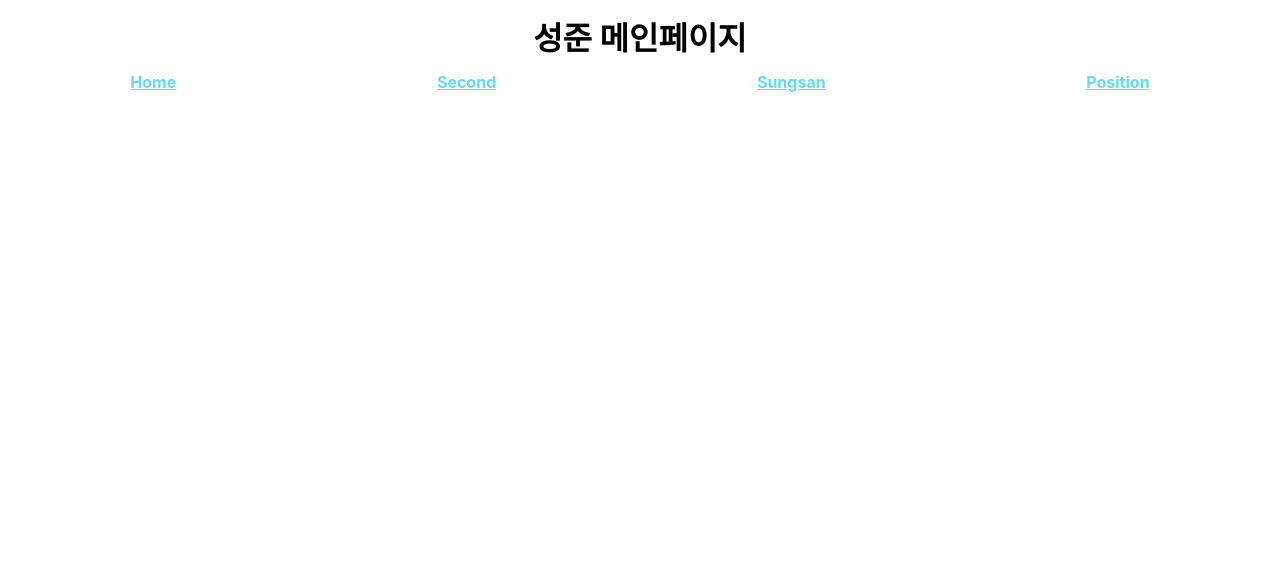
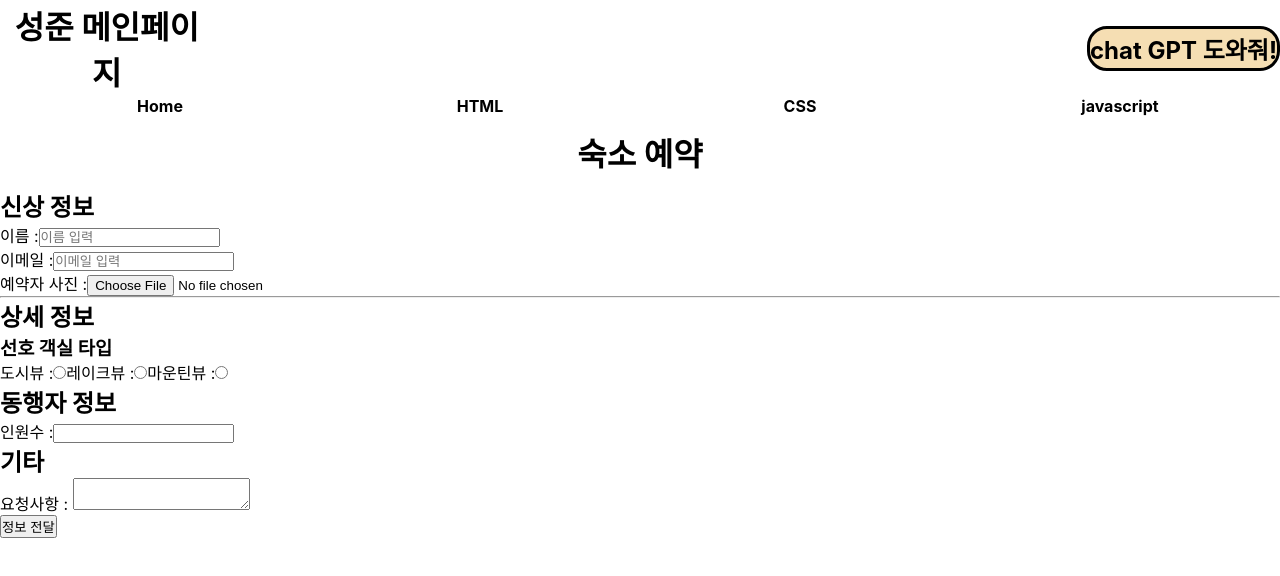
Before and after one commit to sungjoon92/sesac, a React (Create React App) app in the folder my-app/: page /form2 in a window 1280 px wide. Shown: the top 576 px of the page. Built offline with nearby package versions, Linux system fonts and the light colour scheme.

Commit message:
react page update

```diff
--- a/my-app/src/App.js
+++ b/my-app/src/App.js
@@ -7,10 +7,12 @@ import './styles/Home.css';
 
 // 페이지
 import Home from './pages/Home';
-import Second from './pages/Second';
+import Form from './pages/html/form';
+import Form2 from './pages/html/form2';
+import Second from './pages/html/html';
 import Sungsan from './pages/Sungsan';
-import Position from './pages/Position';
-import Flex from './pages/Flex';
+import Position from './pages/css/Position';
+import Flex from './pages/css/Flex';
 <script
   src="https://code.jquery.com/jquery-3.7.1.js"
   integrity="sha256-eKhayi8LEQwp4NKxN+CfCh+3qOVUtJn3QNZ0TciWLP4="
@@ -29,7 +31,14 @@ function App() {
   return (
     <div className="App">
       <header>
-        <h1 id="logo">성준 메인페이지 </h1>
+        <div id="header-top">
+          <Link to="/">
+            <h1 id="logo">성준 메인페이지</h1>
+          </Link>
+          <Link to="https://chatgpt.com/?oai-dm=1" target="_black">
+            <h2>chat GPT 도와줘!</h2>
+          </Link>
+        </div>
 
         <nav>
           <ul className="menu">
@@ -37,23 +46,37 @@ function App() {
               <Link to="/">Home</Link>
             </li>
             <li>
-              <Link to="Second">Second</Link>
+              <Link to="Second">HTML</Link>
+              <ul className="submenu">
+                <li>
+                  <Link to="form">form</Link>
+                </li>
+                <li>
+                  <Link to="form2">form2</Link>
+                </li>
+              </ul>
             </li>
             <li>
-              <Link to="Sungsan">Sungsan</Link>
+              <Link to="Sungsan">CSS</Link>
+              <ul className="submenu">
+                <li>
+                  <Link to="Position">Position</Link>
+                </li>
+                <li>
+                  <Link to="Flex">Flex</Link>
+                </li>
+              </ul>
             </li>
-            <li
-              onMouseEnter={() => setShowSubmenu(true)} // 마우스 오버 시 서브메뉴 표시
-              onMouseLeave={() => setShowSubmenu(false)} // 마우스 아웃 시 서브메뉴 숨김
-            >
-              <Link to="Position">Position</Link>
-              {showSubmenu && (
-                <ul className="submenu">
-                  <li>
-                    <Link to="Flex">Flex</Link>
-                  </li>
-                </ul>
-              )}
+            <li>
+              <Link to="Position">javascript</Link>
+
+              <ul className="submenu">
+                <li>
+                  <Link to="" target="_blank">
+                    test
+                  </Link>
+                </li>
+              </ul>
             </li>
           </ul>
         </nav>
@@ -62,6 +85,8 @@ function App() {
       <Routes>
         <Route path="/" element={<Home />}></Route>
         <Route path="Second" element={<Second />}></Route>
+        <Route path="form" element={<Form />}></Route>
+        <Route path="form2" element={<Form2 />}></Route>
         <Route path="Sungsan" element={<Sungsan />}></Route>
         <Route path="Position" element={<Position />}></Route>
         <Route path="Flex" element={<Flex />}></Route>
--- a/my-app/src/pages/Flex.js
+++ /dev/null
@@ -1,8 +0,0 @@
-import React from 'react';
-// css
-// import '../styles/Sungsan.css';
-function Sungsan() {
-  return <div></div>;
-}
-
-export default Sungsan;
--- /dev/null
+++ b/my-app/src/pages/css/Flex.js
@@ -0,0 +1,29 @@
+import React from 'react';
+// css
+import '../../styles/Flex.css';
+
+function Flex() {
+  return (
+    <div class="base">
+      <h2>Flex</h2>
+      <hr />
+      <div class="box flex-container">
+        <div class="item1">1</div>
+        <div class="item2">2</div>
+        <div class="item3">3</div>
+        <div class="item4">4</div>
+        <div class="item5">5</div>
+        <div class="item6">6</div>
+        <div class="item7">7</div>
+        <div class="item8">8</div>
+        <div class="item9">9</div>
+        <div class="item10">10</div>
+        <div class="item11">11</div>
+        <div class="item12">12</div>
+        <div class="item13">13</div>
+      </div>
+    </div>
+  );
+}
+
+export default Flex;
--- a/my-app/src/pages/Position.js
+++ b/my-app/src/pages/css/Position.js
@@ -1,6 +1,6 @@
 import React from 'react';
 // css
-import '../styles/Position.css';
+import '../../styles/Position.css';
 function Position() {
   return (
     <div class="container">
--- /dev/null
+++ b/my-app/src/pages/html/form.js
@@ -0,0 +1,51 @@
+import React from 'react';
+import '../../styles/form2.css';
+function form() {
+  return (
+    <form action="">
+      <div>
+        <label for="name">사용자 이름</label>
+        <input
+          type="text"
+          name="name"
+          id="name"
+          placeholder="사용자 아룸"
+          autofocus
+        />
+      </div>
+      <div>
+        <label for="id">아이디 :</label>
+        <input type="text" name="id" id="id" placeholder="아이디" />
+      </div>
+      <div>
+        <label for="pw">비밀번호 :</label>
+        <input type="password" name="pw" id="pw" placeholder="비밀번호" />
+      </div>
+      <div>
+        <label for="email">email :</label>
+        <input type="email" name="email" id="email" placeholder="이메일 입력" />
+      </div>
+      <div>
+        <label for="radio">성별</label>
+
+        <label for="male">남성</label>
+        <input type="radio" id="male" name="gender" value="male" />
+        <label for="pmale">여성</label>
+        <input type="radio" id="pmale" name="gender" value="pmale" />
+      </div>
+      <div>
+        <label for="sports">스포츠</label>
+        <input type="checkbox" name="sports" id="sports" />
+        <label for="movies">영화</label>
+        <input type="checkbox" name="movies" id="movies" />
+        <label for="music">음악</label>
+        <input type="checkbox" name="music" id="music" />
+      </div>
+      <div>
+        <input type="submit" value="로그인" />
+      </div>
+    </form>
+  );
+}
+
+export default form;
--- /dev/null
+++ b/my-app/src/pages/html/form2.js
@@ -0,0 +1,86 @@
+import React from 'react';
+function form2() {
+  /*   function test() {
+    let name = document.getElementById('name').value;
+    if (name.length <= 2) {
+      alert('이름을 작성해 주세요');
+      return false;
+    }
+
+    // 선택된 라디오 버튼을 찾음
+    let roomType = document.querySelector('input[name="room_type"]:checked');
+    // 선택된 라디오 버튼이 없으면 경고창 표시
+    if (!roomType) {
+      alert('객실 타입을 선택해주세요.');
+      return false;
+    }
+  } */
+  return (
+    <div>
+      <h1>숙소 예약</h1>
+      <form action="get" onsubmit="return test()">
+        {/*   <!-- 이름 --> */}
+        <div>
+          <h2>신상 정보</h2>
+          <label for="name">이름 :</label>
+          <input
+            type="text"
+            name="name"
+            id="name"
+            placeholder="이름 입력"
+            autofocus
+          />
+        </div>
+
+        {/* <!-- 이메일 --> */}
+        <div>
+          <label for="email">이메일 :</label>
+          <input
+            type="text"
+            name="email"
+            id="email"
+            placeholder="이메일 입력"
+          />
+        </div>
+        <div>
+          <label for="poto">예약자 사진 :</label>
+          <input type="file" name="poto" id="poto" placeholder="파일 선택" />
+        </div>
+        <hr />
+
+        <h2>상세 정보</h2>
+
+        {/*  <!-- 객실 타입 --> */}
+        <h3>선호 객실 타입</h3>
+        <div>
+          <label for="city">도시뷰 :</label>
+          <input type="radio" name="room_type" id="city" value="city" />
+
+          <label for="lake">레이크뷰 :</label>
+          <input type="radio" name="room_type" id="lake" value="lake" />
+
+          <label for="mountain">마운틴뷰 :</label>
+          <input type="radio" name="room_type" id="mountain" value="mountain" />
+        </div>
+
+        {/* <!-- 동행자 정보 --> */}
+        <h2>동행자 정보</h2>
+        <div>
+          <label for="aa">인원수 :</label>
+          <input type="text" name="aa" id="aa" />
+        </div>
+
+        {/*   <!-- 기타 --> */}
+        <h2>기타</h2>
+        <div>
+          <label for="textarea">요청사항 : </label>
+          <textarea name="textarea" id="textarea"></textarea>
+        </div>
+
+        <input type="submit" value="정보 전달" />
+      </form>
+    </div>
+  );
+}
+
+export default form2;
--- /dev/null
+++ b/my-app/src/styles/Flex.css
@@ -0,0 +1,100 @@
+body {
+  background-color: rgb(255, 255, 255);
+}
+.base {
+  margin: 10px auto;
+  padding: 20px auto;
+  border: 10px solid yellow;
+}
+
+.base h2 {
+  text-align: center;
+}
+
+.base h3 {
+  text-align: center;
+}
+
+.box {
+  border: 10px solid lightblue;
+  height: 600px;
+}
+
+.base > .box > div {
+  padding: 20px 10px;
+  border: 5px solid white;
+  font-size: 50px;
+  text-align: center;
+}
+
+.base > .box > div:nth-child(odd) {
+  background: orange;
+}
+
+.base > .box > div:nth-child(even) {
+  background: green;
+}
+
+.flex-container {
+  /* 정렬하려고하는 부모 요소에 선언 */
+  display: flex;
+  /* display: inline-flex; */
+
+  /* 요소들이 강제로 한줄에 배치되게 할 것인지 여부 설정 */
+  /* flex-wrap: nowrap; */
+  flex-wrap: wrap;
+  /* flex-wrap: wrap-reverse; */
+
+  /* 메인축 방향 설정, 쌓이는 방향 설정 (메인축의 방향만 바뀜.) */
+  /* flex-direction: row; */
+  /* flex-direction: row-reverse; */
+  /* flex-direction: column; */
+  /* flex-direction: column-reverse; */
+
+  /* flex-direction과 flex-wrap의 shorthand */
+  /* flex-flow: column wrap; */
+
+  /* 메인축 정렬 */
+  /* justify-content: flex-start; */
+  /* justify-content: flex-end; */
+  /* justify-content: center; */
+  /* justify-content: space-between; */
+  justify-content: space-around;
+  /* justify-content: space-evenly; */
+
+  /* 교차축 정렬 */
+  /* align-content: center; */
+  /* align-content: flex-start; */
+  /* align-content: flex-end; */
+  /* align-content: space-between; */
+  /* align-content: space-around; */
+  /* align-content: space-evenly; */
+  /* align-items: stretch; */
+  /* align-items: flex-start; */
+  /* align-items: flex-end; */
+  align-items: center;
+  /* align-items: baseline; */
+}
+
+.item1 {
+  /* align-self: flex-start; */
+  /* order: -1; */
+  /* 주축에서 남는 공간을 항목들에게 분배 */
+  /* flex-grow: 1; */
+}
+
+.item2 {
+  /* align-self: center; */
+  /* order: 0; */
+  /* flex-grow: 2; */
+}
+
+.item3 {
+  /* align-self: flex-end; */
+  /* order: -; */
+  /* flex-grow: 3; */
+}
+
+.box div {
+  width: 80px;
+}
--- a/my-app/src/styles/Home.css
+++ b/my-app/src/styles/Home.css
@@ -1,9 +1,25 @@
 .App {
-  text-align: center;
 }
 
 li {
   list-style: none;
+}
+a {
+  text-decoration: none;
+  color: black;
+}
+
+#header-top {
+  display: flex;
+  justify-content: space-between;
+  align-items: center;
+}
+
+#header-top h2 {
+  padding: 1% 0;
+  border: 3px solid rgb(0, 0, 0);
+  border-radius: 20px;
+  background-color: wheat;
 }
 nav ul {
   display: flex;
@@ -12,7 +28,6 @@ nav ul {
 
 nav a {
   font-weight: bold;
-  color: #61dafb;
 }
 
 .menu {
@@ -20,25 +35,33 @@ nav a {
   padding: 0;
 }
 
-.menu li {
+.menu > li {
   position: relative;
 }
 
 .submenu {
   display: none;
   position: absolute;
+  width: 100%;
   top: 100%;
   left: 0;
   background-color: white;
-  border: 1px solid #ccc;
-  opacity: 0;
-  transition: opacity 0.3s ease, transform 0.3s ease;
+  transition: 3s;
   z-index: 1000;
 }
-
+.submenu li {
+  width: 100%;
+}
 .menu li:hover .submenu {
   display: block;
   width: 100%;
-  opacity: 1;
-  transform: translateY(0);
 }
+.menu .submenu li a {
+  border-bottom: 1px solid #000;
+  background: wheat;
+}
+.menu li a {
+  text-align: center;
+  display: block;
+  width: 150px;
+}
```
Also changed, not shown: my-app/src/pages/html/html.js (renamed from my-app/src/pages/Second.js), my-app/src/styles/Second.css (deleted), my-app/src/styles/form2.css (added).
